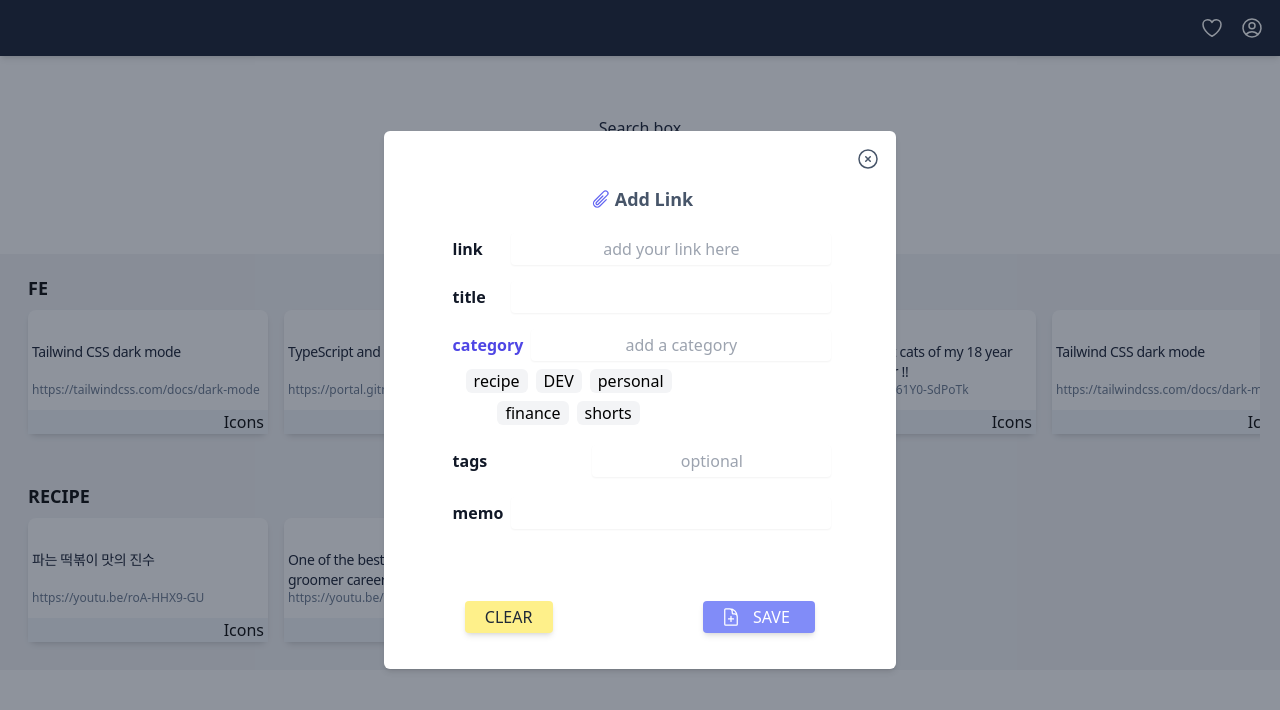
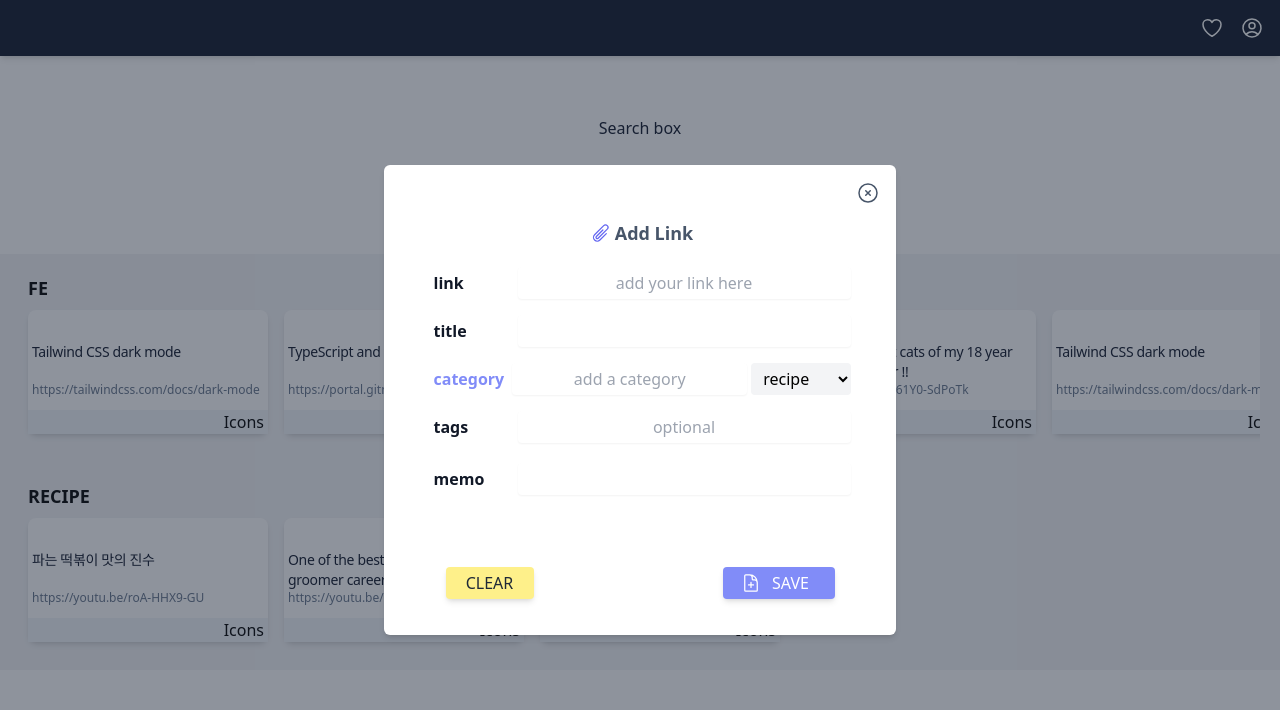
Before and after one commit to esther615kim/next_linkuni, a Next.js app: page / in a window 1280 px wide. Both pictures are taken after a click on the button 640 px from the left and 220 px from the top of the page. Shown: the top 710 px of the page. Built offline with nearby package versions, Linux system fonts and the light colour scheme.

Commit message:
add handleSelectedInput function

```diff
--- a/src/components/LinkForm/CategoryInput.tsx
+++ b/src/components/LinkForm/CategoryInput.tsx
@@ -1,5 +1,5 @@
-import { InputProps } from "../../types";
-import React from "react";
+import { EventProps, InputProps } from "../../types";
+import React, { useState } from "react";
 
 const CATEGORIES = ["recipe", "DEV", "personal", "finance", "shorts"];
 
@@ -7,30 +7,36 @@ export const CategoryInput = ({
   name,
   type,
   placeholder,
-  onChange,
+  addSelectedInput,
 }: InputProps) => {
-  // ERROR MESSAGE
+  const [selected, setSelected] = useState("");
+
+  const handleSelectedInput = (e: EventProps) => {
+    e.preventDefault();
+    addSelectedInput(name, selected); // ....
+  };
 
   return (
-    <div className="my-4">
-      <div className="flex">
-        <p className="m-1 font-semibold text-indigo-600 pr-1">{name}</p>
-        <input
-          className="text-center rounded flex-grow shadow-sm border-gray-400 placeholder-gray-400 p-1"
-          placeholder={placeholder}
-          onChange={onChange}
-          type={type}
-          name={name}
-        />
-      </div>
+    <div className="flex my-4">
+      <p className="m-1 w-20 font-semibold text-indigo-400 pr-1">{name}</p>
+      <input
+        className="text-center rounded w-30 shadow-sm border-gray-400 placeholder-gray-400 py-1 px-0.5 mr-1"
+        placeholder={placeholder}
+        type={type}
+      />
+
       {/* DISPLAY OPTIONS */}
-      <div className="flex flex-wrap justify-center w-60 mt-1">
+      <select
+        name={name}
+        value={selected}
+        onChange={(e) => setSelected(e.target.value)}
+        onBlur={handleSelectedInput}
+        className="pl-2 md:w-3/5 bg-gray-100 rounded"
+      >
         {CATEGORIES.map((category) => (
-          <span key={category} className="mr-1 rounded-md bg-gray-100 m-1 px-2">
-            {category}
-          </span>
+          <option key={category}>{category}</option>
         ))}
-      </div>
+      </select>
     </div>
   );
 };
--- a/src/components/LinkForm/TagsInput.tsx
+++ b/src/components/LinkForm/TagsInput.tsx
@@ -1,5 +1,5 @@
-import { InputProps } from "../../types";
-import React, { createRef, useState } from "react";
+import { EventProps, InputProps } from "../../types";
+import React, { createRef, KeyboardEvent, useState } from "react";
 import { useEffect } from "react";
 
 export const TagsInput = ({
@@ -12,13 +12,13 @@ export const TagsInput = ({
   const [tags, setTags] = useState<string[]>([]);
   //   const inputRef = createRef();
 
-  const handleKeyDown = (e) => {
+  const handleKeyDown = (e: KeyboardEvent<HTMLInputElement>) => {
     // not Entered
     if (e.key !== "Enter") return;
     let tagValue = e.target.value;
     // empty input
     if (!tagValue.trim()) {
-      console.log("empty");
+      console.info("empty value");
       return;
     }
     setTags([...tags, tagValue]);
@@ -36,9 +36,9 @@ export const TagsInput = ({
   return (
     <div className="my-4">
       <div className="flex justify-between">
-        <p className="m-1 font-semibold text-gray-900 pr-1">{name}</p>
+        <p className="m-1 w-20 font-semibold text-gray-900 pr-1">{name}</p>
         <input
-          className="text-center rounded shadow-sm border-gray-400 placeholder-gray-400 p-1"
+          className="flex-grow text-center rounded shadow-sm border-gray-400 placeholder-gray-400 p-1"
           placeholder={placeholder}
           onKeyDown={handleKeyDown}
           onChange={onChange}
@@ -47,7 +47,7 @@ export const TagsInput = ({
         />
       </div>
       {/* DISPLAY TAGS */}
-      <div className="flex flex-wrap justify-center w-60 mt-1">
+      <div className="flex flex-wrap justify-center ml-10 w-70 mt-1">
         {tags.map((tag, index) => (
           <span
             key={index}
--- a/src/components/LinkForm/index.tsx
+++ b/src/components/LinkForm/index.tsx
@@ -38,6 +38,14 @@ export const LinkForm = () => {
     console.log("save", values);
     setBoxMessage("It has saved successfully!");
   };
+  // CATEGORY, TAG INPUTS
+  const addSelectedInput = (name: string, selected: string | string[]) => {
+    console.log("selected----", name, selected);
+    setInputValues({
+      ...values,
+      [name]: selected,
+    });
+  };
 
   const handleClearInputs = (e: EventBtnProps) => {
     e.preventDefault();
@@ -48,9 +56,8 @@ export const LinkForm = () => {
     setBoxMessage("");
   }, []);
   return (
-    <div>
     <div className="flex flex-col items-center">
-        <div className="flex align-center justify-center ">
+      <div className="flex align-center justify-center">
         <PaperClipIcon className="text-indigo-500 m-1 w-5 h-5" />
         <h3 className="font-semibold text-lg text-slate-600">Add Link</h3>
       </div>
@@ -76,7 +83,7 @@ export const LinkForm = () => {
           type="text"
           value={values.category}
           placeholder="add a category"
-            onChange={onChange}
+          addSelectedInput={addSelectedInput}
         />
         {/* TAGS - TO-DO */}
         <TagsInput
@@ -97,9 +104,7 @@ export const LinkForm = () => {
         {/* MESSAGE BOX */}
         <div className="h-8 md:px-4 relative text-center">
           {boxMessage && (
-              <h3 className="absolute top-2 left-2 text-red-400">
-                {boxMessage}
-              </h3>
+            <h3 className="absolute top-2 left-2 text-red-400">{boxMessage}</h3>
           )}
         </div>
 
@@ -120,6 +125,5 @@ export const LinkForm = () => {
         </div>
       </form>
     </div>
-    </div>
   );
 };
--- a/src/components/common/FormInput/index.tsx
+++ b/src/components/common/FormInput/index.tsx
@@ -14,9 +14,9 @@ export const FormInput = ({
   return (
     <div className="my-4">
       <div className="flex justify-between">
-        <p className="m-1 font-semibold text-gray-900 pr-1">{name}</p>
+        <p className="m-1 w-20 font-semibold text-gray-900 pr-1">{name}</p>
         <input
-          className="text-center rounded shadow-sm border-gray-400 placeholder-gray-400 p-1 focus:ring-indigo-600 md:w-80"
+          className="text-center flex-grow rounded shadow-sm border-gray-400 placeholder-gray-400 p-1 focus:ring-indigo-600 md:w-80"
           placeholder={placeholder}
           onChange={onChange}
           type={type}
--- a/src/components/common/Modal/index.tsx
+++ b/src/components/common/Modal/index.tsx
@@ -13,7 +13,7 @@ const Modal = ({ children, isOpen, onClose }: ModalProps) => {
   // background
   return (
     <div className="fixed top-0 left-0 right-0 bottom-0 bg-slate-800/50">
-      <div className="fixed top-1/2 w-4/5 lg:w-2/5 md:w-3/5 rounded-md z-10 left-1/2 p-2 -translate-y-1/2 -translate-x-1/2 bg-white shadow-md">
+      <div className="fixed top-1/2 lg:w-2/5 md:w-3/5 rounded-md z-10 left-1/2 p-2 -translate-y-1/2 -translate-x-1/2 bg-white shadow-md ">
         <Button className="w-full" onClick={onClose}>
           <div className="float-right">
             <XCircleIcon className="icon-primary text-slate-600" />
--- a/src/types.d.ts
+++ b/src/types.d.ts
@@ -3,7 +3,8 @@ type InputProps = {
     type: string;
     placeholder?: string;
     value: string;
-    onChange: (e: React.ChangeEvent<HTMLInputElement>) => void;
+    addSelectedInput?:()=> void;
+    onChange?: (e: React.ChangeEvent<HTMLInputElement>) => void;
   };
 
  type Inputs = {
```
Lines whose indentation alone changed are shown as unchanged.
